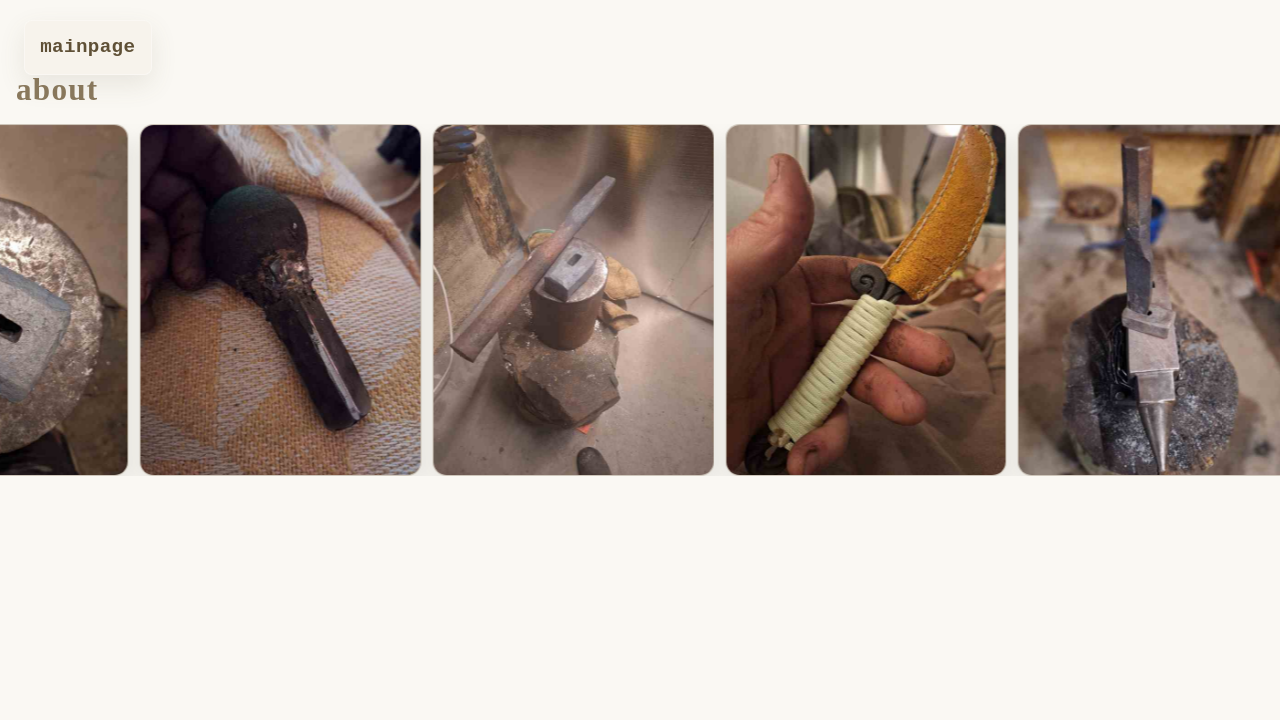
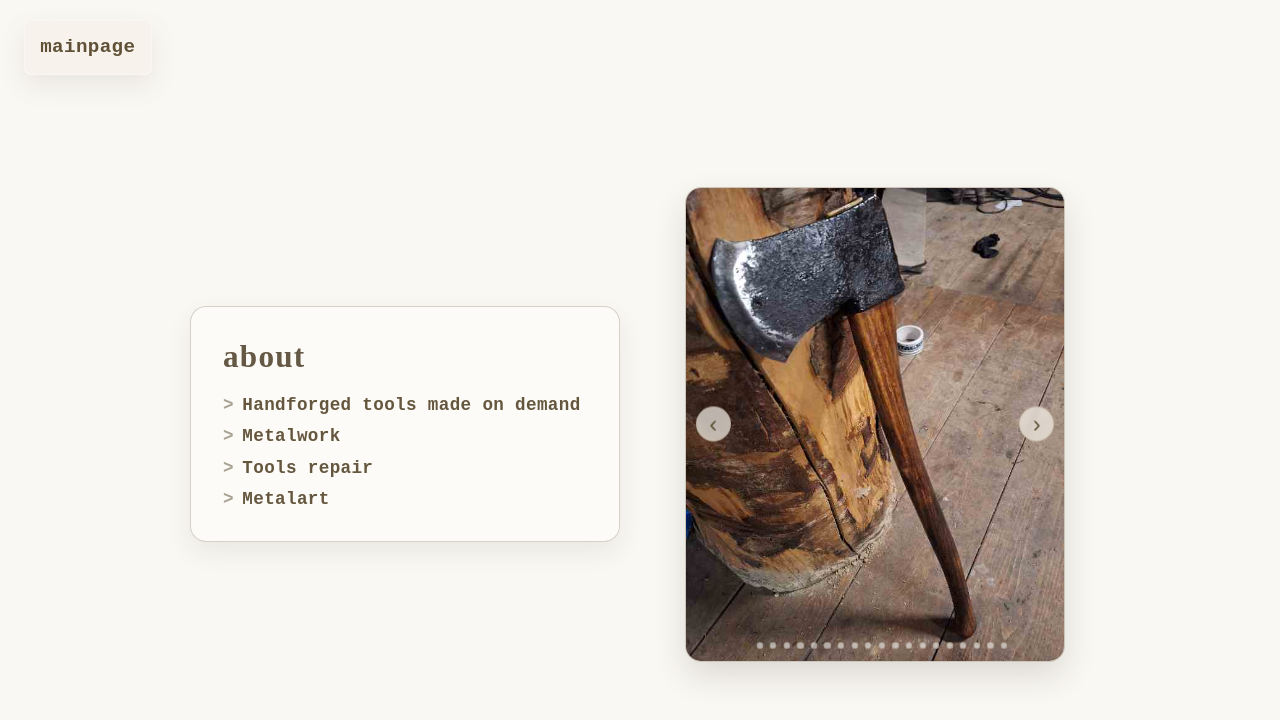
Before and after one commit to etsjawaka/my-website, a SvelteKit app: page /about in a window 1280 px wide. Shown: the top 720 px of the page. Built offline with nearby package versions, Linux system fonts and the light colour scheme.

Commit message:
Redesign about page: single photo frame right, services text left

```diff
--- a/src/routes/about/+page.svelte
+++ b/src/routes/about/+page.svelte
@@ -1,10 +1,10 @@
 <script lang="ts">
 	import { onMount } from 'svelte';
-	import Reveal from '$lib/Reveal.svelte';
 
 	let photos: string[] = [];
 	let loading = true;
 	let error = '';
+	let current = 0;
 
 	onMount(async () => {
 		try {
@@ -18,30 +18,52 @@
 		}
 	});
 
-	$: reel = photos.length ? [...photos, ...photos] : [];
+	function prev() {
+		if (photos.length) current = (current - 1 + photos.length) % photos.length;
+	}
+	function next() {
+		if (photos.length) current = (current + 1) % photos.length;
+	}
 </script>
 
 <main aria-label="About page">
-	<section class="about-panel">
-		<Reveal>
+	<section class="content-row">
+		<div class="text-box">
 			<h1>about</h1>
-		</Reveal>
+			<ul class="services">
+				<li>Handforged tools made on demand</li>
+				<li>Metalwork</li>
+				<li>Tools repair</li>
+				<li>Metalart</li>
+			</ul>
+		</div>
 
-		{#if loading}
-			<p class="status">Loading photos...</p>
-		{:else if error}
-			<p class="status">{error}</p>
-		{:else if reel.length}
-			<div class="reel-mask" aria-label="Photos reel">
-				<div class="reel-track">
-					{#each reel as src, i (`${src}-${i}`)}
-						<figure class="reel-item">
-							<img src={src} alt="Studio moment" loading="lazy" />
-						</figure>
-					{/each}
+		<div class="photo-frame-wrap">
+			{#if loading}
+				<div class="photo-frame empty"><p class="status">Loading...</p></div>
+			{:else if error}
+				<div class="photo-frame empty"><p class="status">{error}</p></div>
+			{:else if photos.length}
+				<div class="photo-frame">
+					<img src={photos[current]} alt="Studio moment" />
+					{#if photos.length > 1}
+						<button class="nav prev" on:click={prev} aria-label="Previous photo">&#8249;</button>
+						<button class="nav next" on:click={next} aria-label="Next photo">&#8250;</button>
+						<div class="dots">
+							{#each photos as _, i}
+								<button
+									class="dot{i === current ? ' active' : ''}"
+									on:click={() => { current = i; }}
+									aria-label="Photo {i + 1}"
+								></button>
+							{/each}
+						</div>
+					{/if}
 				</div>
-			</div>
-		{/if}
+			{:else}
+				<div class="photo-frame empty"><p class="status">No photos yet.</p></div>
+			{/if}
+		</div>
 	</section>
 </main>
 
@@ -49,81 +71,163 @@
 	main {
 		min-height: 100vh;
 		background: var(--bg-color, #e8e8e5);
-		display: grid;
-		grid-template-rows: auto 1fr;
-		gap: 2rem;
-		padding: 4.5rem 0 2rem;
+		display: flex;
+		align-items: center;
+		justify-content: center;
+		padding: 5rem 1.5rem 2rem;
 	}
 
-	.about-panel {
+	.content-row {
 		display: grid;
-		align-content: start;
-		gap: 1rem;
+		grid-template-columns: 1fr 1fr;
+		gap: 2.5rem;
+		align-items: center;
+		width: min(900px, 100%);
+	}
+
+	.text-box {
+		padding: 2rem 2rem;
+		background: rgba(255, 255, 255, 0.45);
+		border: 1px solid rgba(117, 98, 68, 0.28);
+		border-radius: 16px;
+		box-shadow: 0 10px 26px rgba(44, 37, 25, 0.08);
+		display: grid;
+		gap: 1.25rem;
 	}
 
 	h1 {
 		margin: 0;
-		padding: 0 1rem;
 		font-size: clamp(1.35rem, 3vw, 1.95rem);
 		letter-spacing: 0.04em;
 		text-transform: lowercase;
+		color: #655844;
+	}
+
+	.services {
+		list-style: none;
+		margin: 0;
+		padding: 0;
+		display: grid;
+		gap: 0.7rem;
+	}
+
+	.services li {
+		font-family: 'Courier New', Courier, monospace;
+		font-size: clamp(0.95rem, 2vw, 1.1rem);
+		font-weight: 600;
+		color: rgba(88, 73, 46, 0.92);
+		letter-spacing: 0.02em;
+		padding-left: 1.1em;
+		position: relative;
+	}
+
+	.services li::before {
+		content: '>';
+		position: absolute;
+		left: 0;
+		color: rgba(88, 73, 46, 0.5);
+	}
+
+	.photo-frame-wrap {
+		display: flex;
+		justify-content: center;
+	}
+
+	.photo-frame {
+		position: relative;
+		width: 100%;
+		max-width: 380px;
+		aspect-ratio: 4 / 5;
+		border-radius: 16px;
+		overflow: hidden;
+		border: 1px solid rgba(117, 98, 68, 0.35);
+		background: rgba(255, 255, 255, 0.42);
+		box-shadow: 0 14px 32px rgba(44, 37, 25, 0.14);
+	}
+
+	.photo-frame img {
+		width: 100%;
+		height: 100%;
+		object-fit: cover;
+		display: block;
+	}
+
+	.photo-frame.empty {
+		display: flex;
+		align-items: center;
+		justify-content: center;
 	}
 
 	.status {
 		margin: 0;
-		padding: 0 1rem;
 		font-size: 0.96rem;
 	}
 
-	.reel-mask {
-		width: 100vw;
-		overflow: hidden;
+	.nav {
+		position: absolute;
+		top: 50%;
+		transform: translateY(-50%);
+		background: rgba(244, 239, 230, 0.72);
+		border: 1px solid rgba(177, 161, 131, 0.4);
+		border-radius: 50%;
+		width: 2.2rem;
+		height: 2.2rem;
+		font-size: 1.5rem;
+		line-height: 1;
+		color: rgba(88, 73, 46, 0.9);
+		cursor: pointer;
+		display: flex;
+		align-items: center;
+		justify-content: center;
+		padding: 0;
+		backdrop-filter: blur(2px);
+		transition: background 0.2s;
 	}
 
-	.reel-track {
-		display: flex;
-		gap: 0.7rem;
-		width: max-content;
-		padding: 0 1rem;
-		animation: reel-scroll 42s linear infinite;
+	.nav:hover {
+		background: rgba(244, 239, 230, 0.95);
 	}
 
-	.reel-item {
-		margin: 0;
-		width: clamp(180px, 22vw, 320px);
-		aspect-ratio: 4 / 5;
-		border-radius: 14px;
-		overflow: hidden;
-		border: 1px solid rgba(117, 98, 68, 0.35);
-		background: rgba(255, 255, 255, 0.42);
-		box-shadow: 0 10px 22px rgba(44, 37, 25, 0.1);
+	.nav.prev { left: 0.6rem; }
+	.nav.next { right: 0.6rem; }
+
+	.dots {
+		position: absolute;
+		bottom: 0.7rem;
+		left: 50%;
+		transform: translateX(-50%);
+		display: flex;
+		gap: 0.4rem;
 	}
 
-	.reel-item img {
-		width: 100%;
-		height: 100%;
-		display: block;
-		object-fit: cover;
+	.dot {
+		width: 0.45rem;
+		height: 0.45rem;
+		border-radius: 50%;
+		background: rgba(255, 255, 255, 0.55);
+		border: 1px solid rgba(117, 98, 68, 0.4);
+		cursor: pointer;
+		padding: 0;
+		transition: background 0.2s;
 	}
 
-	@keyframes reel-scroll {
-		from {
-			transform: translateX(0);
-		}
-		to {
-			transform: translateX(-50%);
-		}
+	.dot.active {
+		background: rgba(88, 73, 46, 0.85);
 	}
 
 	@media (max-width: 680px) {
 		main {
-			padding-top: 1.6rem;
-			gap: 1.25rem;
+			padding: 5rem 1rem 2rem;
+			align-items: start;
 		}
 
-		.reel-track {
-			gap: 0.5rem;
-			animation-duration: 34s;
+		.content-row {
+			grid-template-columns: 1fr;
+			gap: 1.5rem;
+		}
+
+		.photo-frame {
+			max-width: 100%;
 		}
 	}
 </style>
```
